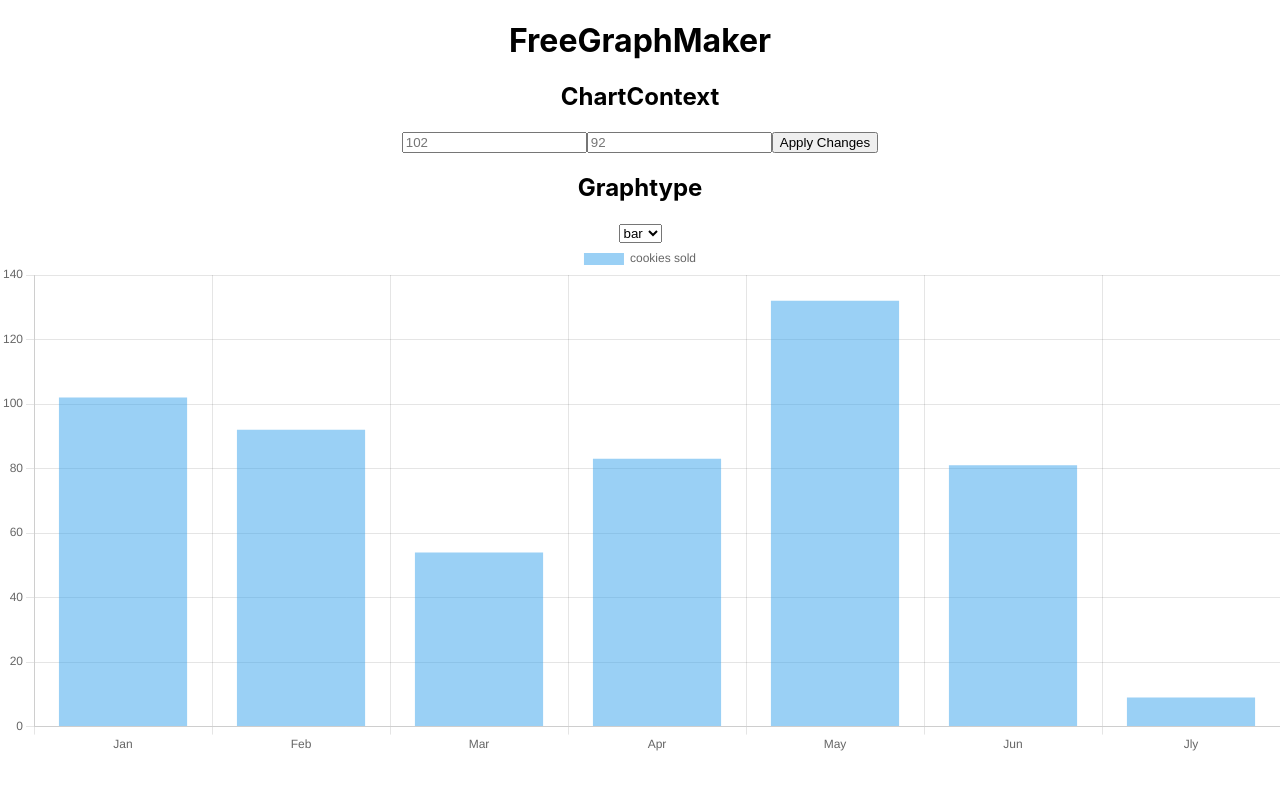
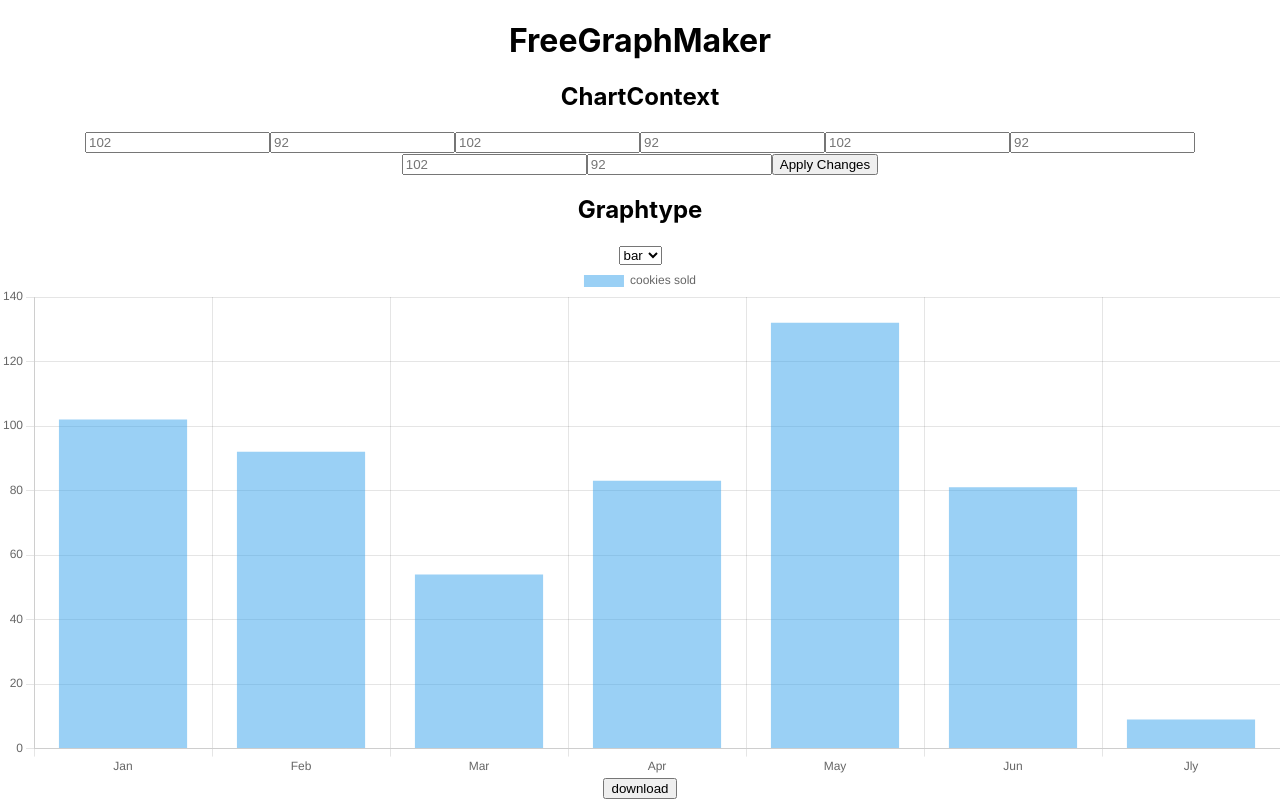
Before and after one commit to SnowDingo/free-graph-maker, a React (Create React App) app: page / in a window 1280 px wide. Built offline with nearby package versions, Linux system fonts and the light colour scheme.

Commit message:
made download button

```diff
--- a/src/App.js
+++ b/src/App.js
@@ -1,6 +1,32 @@
-import { Chart } from 'react-chartjs-2';
 import './App.css';
 import { useState } from 'react';
+
+import {
+  Chart as ChartJS,
+  CategoryScale,
+  LinearScale,
+  BarElement,
+  Title,
+  Tooltip,
+  Legend
+} from "chart.js";
+import { Chart } from "react-chartjs-2";
+
+ChartJS.register(
+  CategoryScale,
+  LinearScale,
+  BarElement,
+  Title,
+  Tooltip,
+  Legend
+);
+function download(){
+  var canvas = document.getElementById("canvas")
+  var link = document.createElement("a");
+  link.href = canvas.toDataURL("image/png");
+  link.download = "graph.png";
+  link.click();
+}
 function App() {
   const [graphtype,setgraphType] = useState("bar")
   const [data,setdata] = useState([102,92,54,83,132,81,9])
@@ -13,7 +39,7 @@
   function ApplyChanges(){
     var graph = graphtype
     console.log(graph)
-    setgraphType("line")
+    setgraphType(graph)
   }
   var graphData= {
     type: [
@@ -30,6 +56,13 @@
       "Jun",
       "Jly",
     ],
+    options: {
+      plugins: {
+        customCanvasBackgroundColor: {
+          color: 'white',
+        }
+      }
+    },
     datasets: [
       // 表示するデータセット
       {
@@ -45,8 +78,14 @@
         <h1>FreeGraphMaker</h1>
         <div className='options'>
           <h2>ChartContext</h2>
-          <input placeholder={data[0]} onChange={(e) => changedata(e,0)}></input>
-          <input placeholder={data[1]} onChange={(e) => changedata(e,1)}>{}</input>
+            <input placeholder={data[0]} onChange={(e) => changedata(e,0)}>{}</input>
+            <input placeholder={data[1]} onChange={(e) => changedata(e,1)}></input>
+            <input placeholder={data[0]} onChange={(e) => changedata(e,2)}>{}</input>
+            <input placeholder={data[1]} onChange={(e) => changedata(e,3)}>{}</input>
+            <input placeholder={data[0]} onChange={(e) => changedata(e,4)}>{}</input>
+            <input placeholder={data[1]} onChange={(e) => changedata(e,5)}>{}</input>
+            <input placeholder={data[0]} onChange={(e) => changedata(e,6)}>{}</input>
+            <input placeholder={data[1]} onChange={(e) => changedata(e,7)}>{}</input>
           <button onClick={(e) => {ApplyChanges()}}>Apply Changes</button>
           <h2>Graphtype</h2>
           <select id="graphtype" onChange={(e) => {setgraphType(e.target.value)}}>
@@ -55,7 +94,8 @@
                   <option value="pie">pie</option>
             </select>
         </div>
-        <Chart className='bar' type={graphtype} data={graphData} redraw ></Chart>
+        <Chart datasetIdKey='key' className='bar' id="canvas" type={graphtype} data={graphData} redraw ></Chart>
+        <button id="download" onClick={(e) => {download()}}>download</button>
       </body>
     </div>
   );
```
